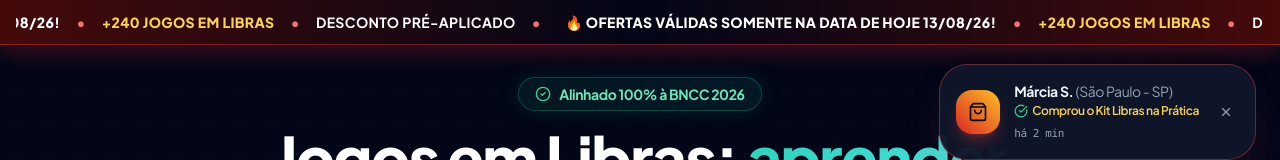
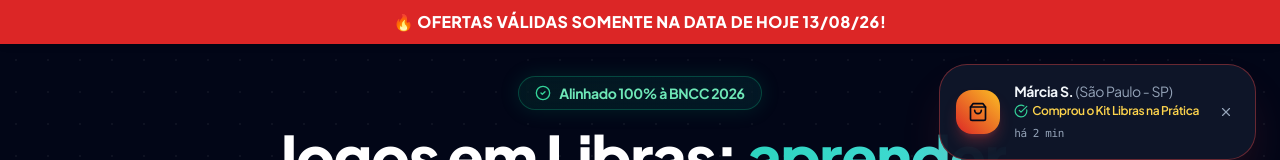
Before and after one commit to andfariiia/libras, a React (Vite) app: page / in a window 1280 px wide. Shown: the top 160 px of the page. Built offline with nearby package versions, Linux system fonts and the light colour scheme.

Commit message:
[dyad] Faixa superior vermelha estática com data dinâmica - wrote 1 file(s)

```diff
--- a/src/components/libras/UrgencyHeader.tsx
+++ b/src/components/libras/UrgencyHeader.tsx
@@ -46,33 +46,19 @@ export const UrgencyHeader = ({ onCtaClick }: { onCtaClick?: () => void }) => {
     };
   }, []);
 
-  const tickerText = `🔥 Ofertas válidas somente na data de hoje ${currentDateString || "hoje"}!`;
-
   const sale = RECENT_SALES[currentSaleIndex];
 
   return (
     <>
-      {/* Red Modern High-Impact Sticky Top Bar */}
+      {/* Red Solid Static Header Top Bar */}
       <header
         onClick={onCtaClick}
-        className="sticky top-0 z-50 bg-gradient-to-r from-red-950 via-slate-950 to-red-950 backdrop-blur-xl border-b border-red-500/40 shadow-[0_4px_25px_rgba(220,38,38,0.35)] py-2.5 overflow-hidden cursor-pointer"
+        className="sticky top-0 z-50 bg-red-600 text-white shadow-md py-2.5 px-4 cursor-pointer text-center select-none"
       >
-        <div className="max-w-7xl mx-auto px-4 flex items-center justify-between gap-2">
-          {/* Continuous Right-to-Left Ticker Bar */}
-          <div className="relative w-full overflow-hidden py-0.5">
-            <div className="animate-marquee-slow flex items-center whitespace-nowrap gap-6 text-xs sm:text-sm font-black text-amber-300 uppercase tracking-wide">
-              {[1, 2, 3, 4, 5, 6].map((item) => (
-                <span key={item} className="flex items-center gap-4 shrink-0">
-                  <span className="text-white font-extrabold">{tickerText}</span>
-                  <span className="text-red-400 font-bold">•</span>
-                  <span className="text-amber-300 font-black">+240 JOGOS EM LIBRAS</span>
-                  <span className="text-red-400 font-bold">•</span>
-                  <span className="text-white font-bold">DESCONTO PRÉ-APLICADO</span>
-                  <span className="text-red-400 font-bold">•</span>
-                </span>
-              ))}
-            </div>
-          </div>
+        <div className="max-w-7xl mx-auto flex items-center justify-center">
+          <p className="text-xs sm:text-sm md:text-base font-black tracking-wide uppercase">
+            🔥 Ofertas válidas somente na data de hoje {currentDateString || "hoje"}!
+          </p>
         </div>
       </header>
 
```
